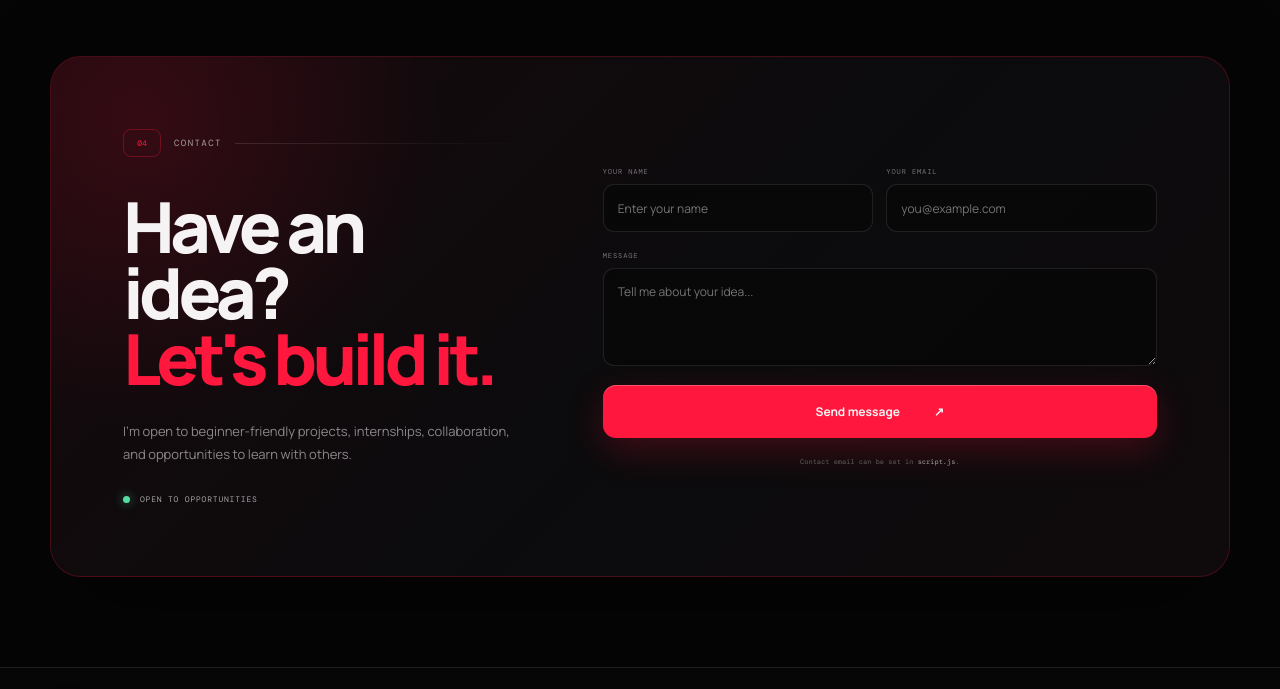
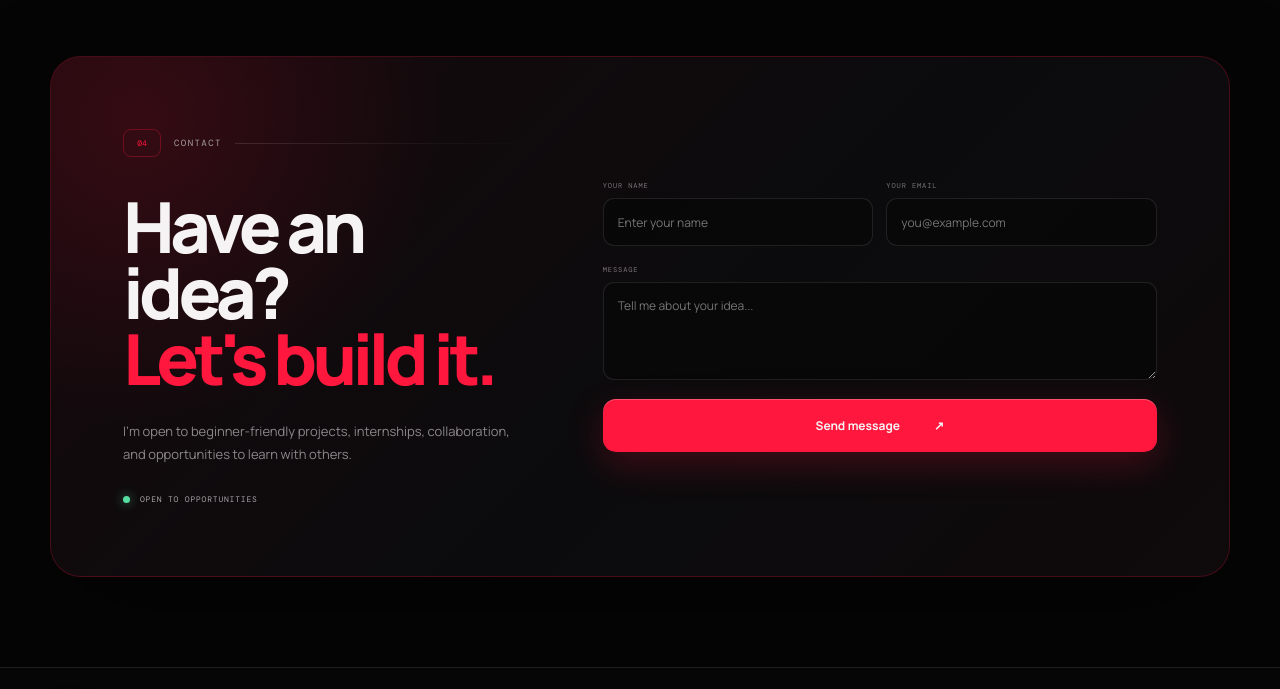
Before and after one commit to zeeshanfazili7/zeeshanfazili7.github.io, a plain HTML site: page index.html in a window 1280 px wide. Shown: the part 5000-5689 px from the top of the page. Drawn offline with nearby package versions, Linux system fonts and the light colour scheme.

Commit message:
Remove contact setup note

```diff
--- a/index.html
+++ b/index.html
@@ -103,7 +103,7 @@
 
     <section class="journey page-section" aria-label="Learning journey"><div class="section-shell journey-grid"><div class="journey-title reveal"><span>My approach</span><h2>Learn.<br><em>Build.</em><br>Improve.</h2></div><div class="journey-steps"><article class="reveal"><span>01</span><div><h3>Understand the logic</h3><p>Break a problem into small, clear steps before writing code.</p></div></article><article class="reveal"><span>02</span><div><h3>Build a working version</h3><p>Turn the idea into a simple program that solves the core problem.</p></div></article><article class="reveal"><span>03</span><div><h3>Debug and improve</h3><p>Study mistakes, correct them, then make the program cleaner.</p></div></article></div></div></section>
 
-    <section class="contact section-shell page-section" id="contact"><div class="contact-panel reveal"><div class="contact-glow" aria-hidden="true"></div><div class="contact-copy"><div class="section-kicker compact"><span>04</span><p>Contact</p><i></i></div><h2>Have an idea?<br><em>Let's build it.</em></h2><p>I'm open to beginner-friendly projects, internships, collaboration, and opportunities to learn with others.</p><div class="contact-status"><i></i><span>Open to opportunities</span></div></div><form class="contact-form" data-contact-form><div class="field-row"><label><span>Your name</span><input type="text" name="name" placeholder="Enter your name" required></label><label><span>Your email</span><input type="email" name="email" placeholder="you@example.com" required></label></div><label><span>Message</span><textarea name="message" rows="4" placeholder="Tell me about your idea..." required></textarea></label><button class="button button-primary" type="submit">Send message <span>↗</span></button><small>Contact email can be set in <b>script.js</b>.</small></form></div></section>
+    <section class="contact section-shell page-section" id="contact"><div class="contact-panel reveal"><div class="contact-glow" aria-hidden="true"></div><div class="contact-copy"><div class="section-kicker compact"><span>04</span><p>Contact</p><i></i></div><h2>Have an idea?<br><em>Let's build it.</em></h2><p>I'm open to beginner-friendly projects, internships, collaboration, and opportunities to learn with others.</p><div class="contact-status"><i></i><span>Open to opportunities</span></div></div><form class="contact-form" data-contact-form><div class="field-row"><label><span>Your name</span><input type="text" name="name" placeholder="Enter your name" required></label><label><span>Your email</span><input type="email" name="email" placeholder="you@example.com" required></label></div><label><span>Message</span><textarea name="message" rows="4" placeholder="Tell me about your idea..." required></textarea></label><button class="button button-primary" type="submit">Send message <span>↗</span></button></form></div></section>
   </main>
 
   <footer><div class="section-shell footer-inner"><a class="brand" href="#home"><span class="brand-mark">ZF</span><span class="brand-copy"><strong>Zeeshan Fazili</strong><small>Developer in progress</small></span></a><p>Designed with curiosity. Built with HTML, CSS &amp; JavaScript.</p><a class="back-top" href="#home" aria-label="Back to top">↑</a></div><div class="footer-line"><span>© <b data-year>2026</b> Zeeshan Fazili</span><span>KEEP LEARNING · KEEP BUILDING</span></div></footer>
```
